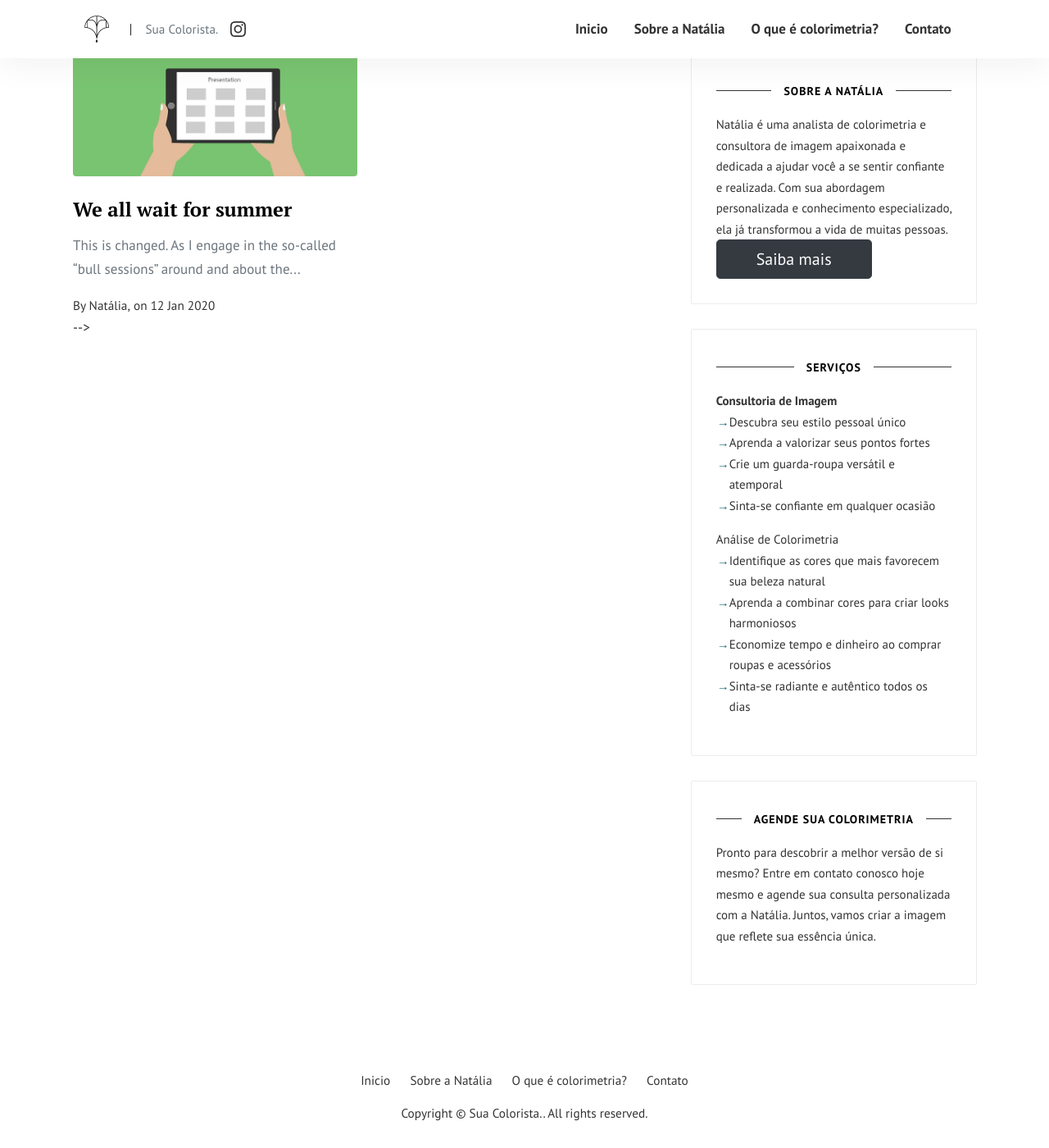
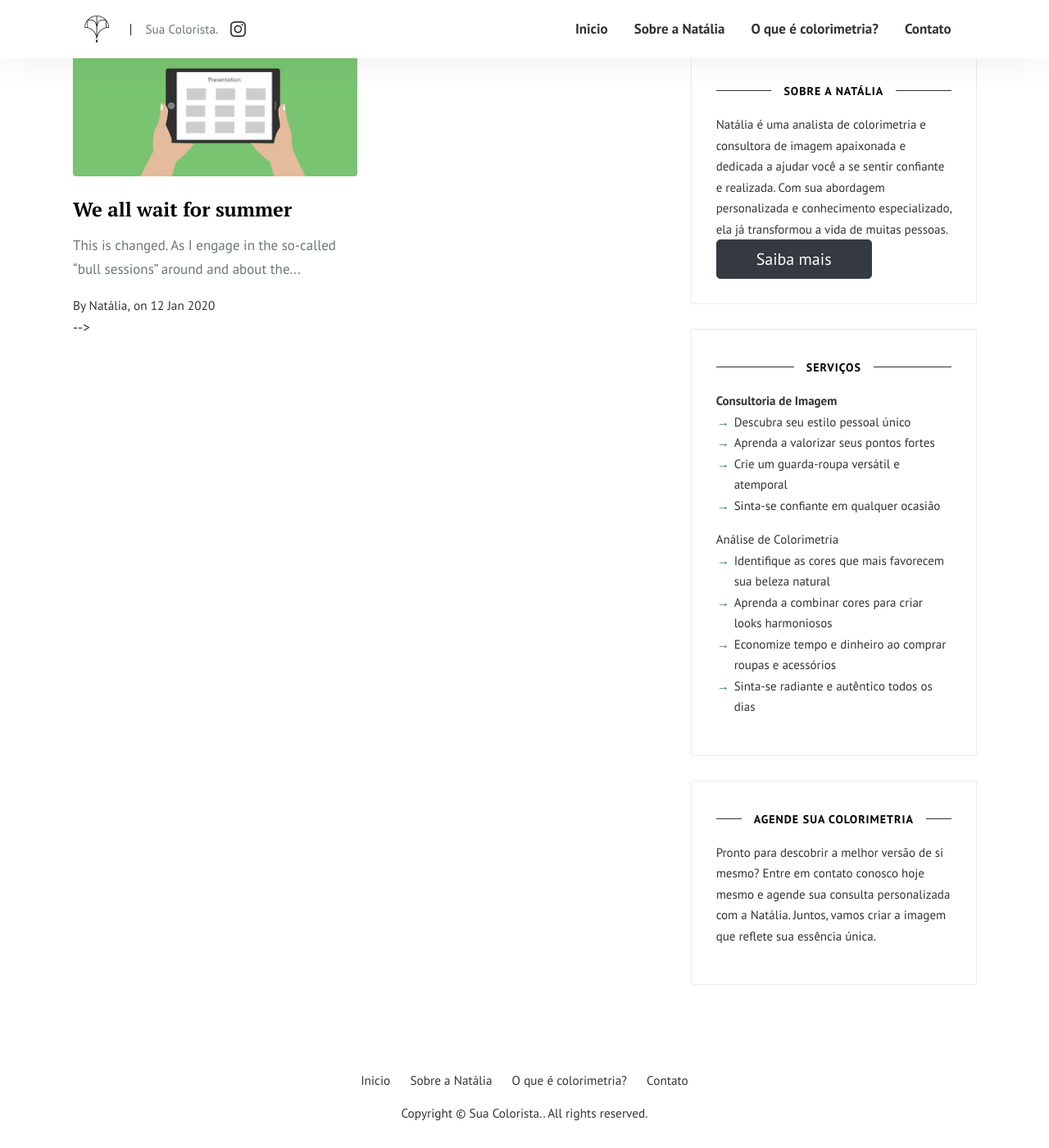
Before and after one commit to gumadeiras/suacolorista, a Jekyll site: the page built from index.html, in a window 1280 px wide and 1400 px high, scrolled down 698 px. Shown: the whole window at 82% size. Built offline with Jekyll 4.4.1, drawn with Linux system fonts in a browser that asks for light colours; the list of posts is cut into pages by our own code.

Commit message:
Update theme.scss

```diff
--- a/assets/css/theme.scss
+++ b/assets/css/theme.scss
@@ -509,7 +509,7 @@ background-color: #fff;
     list-style: "→";
     padding-left: 16px;
 }
-.sidebar ul li::marker {
+.sidebar ul li {
   padding-left: 6px;
 }
 .sidebar ul li::marker {
```
